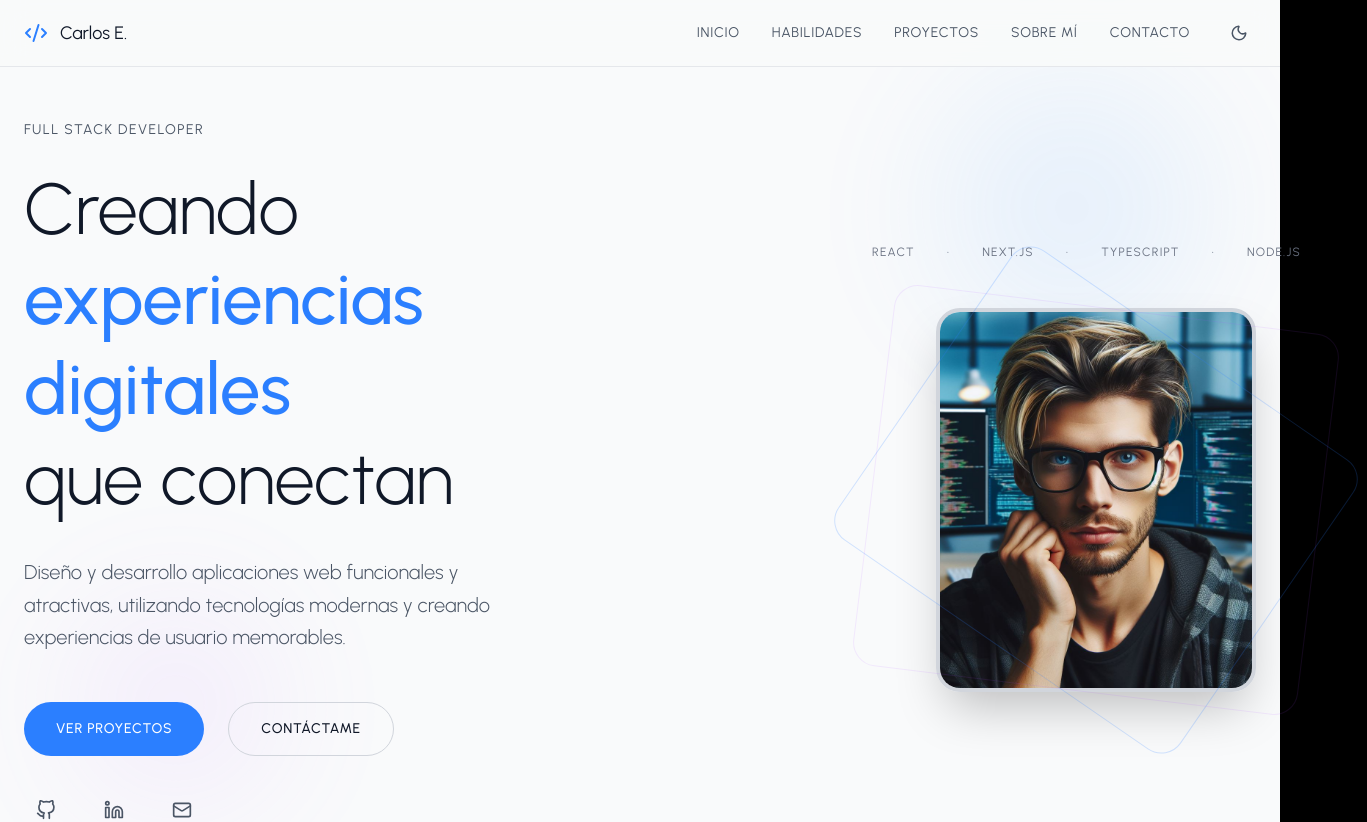
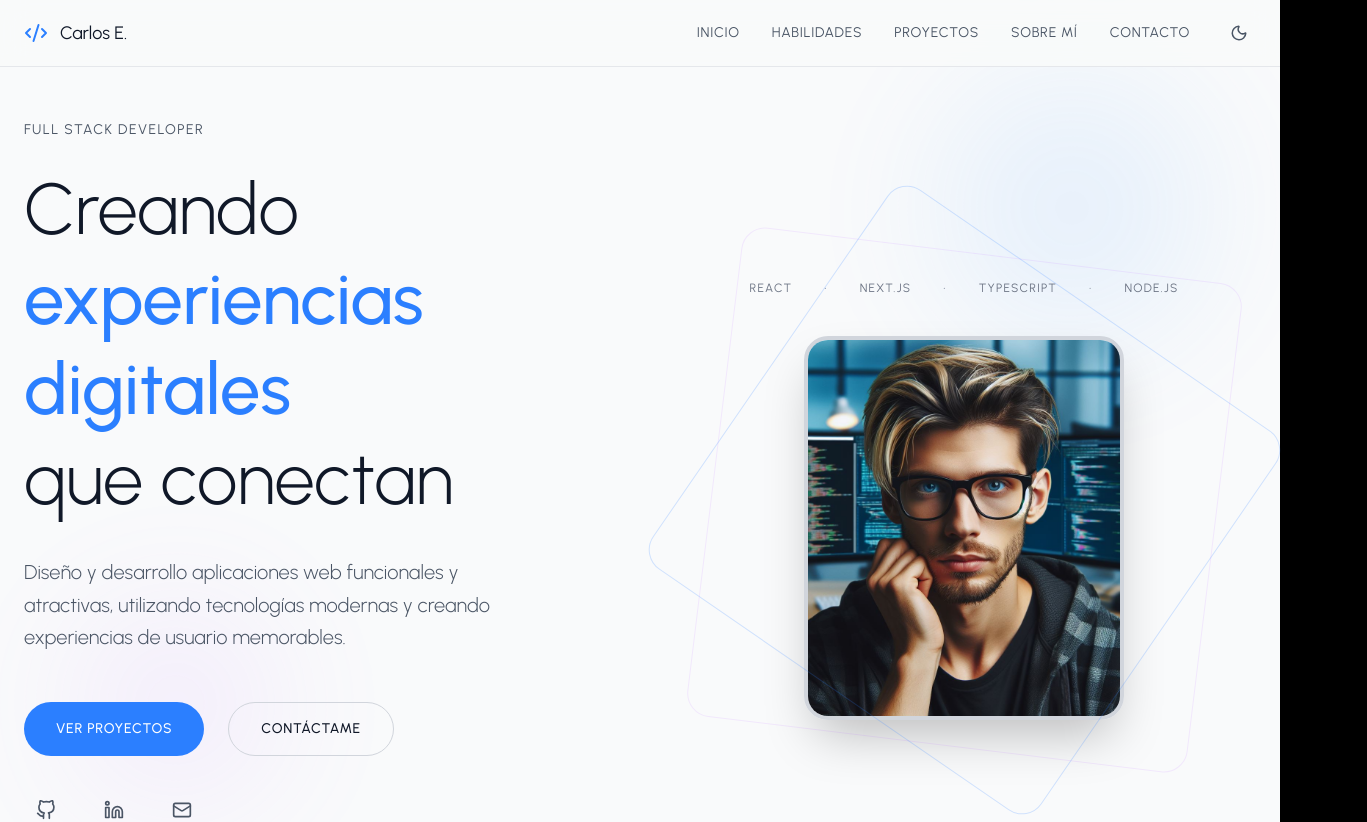
Before and after one commit to carlossilvadev10/cesb-dev-portfolio, a React (Vite) app: page / in a window 1280 px wide. Shown: the top 822 px of the page, 1367 px wide, since content can reach past the window. Built offline with nearby package versions, Linux system fonts and the light colour scheme; a web font is replaced by a local one.

Commit message:
Se centra imagen de perfil y tecnologías en todas las resoluciones

```diff
--- a/src/components/sections/Hero.jsx
+++ b/src/components/sections/Hero.jsx
@@ -111,7 +111,7 @@ const Hero = () => {
                                     ))
                                 }
                             </motion.div>
-                            <motion.div variants = {itemVariants} className = "flex items-center justify-center space-x-6 text-xs uppercase tracking-widest flex-wrap">
+                            <motion.div variants = {itemVariants} className = "flex items-center justify-center space-x-3 md:space-x-6 text-xs uppercase tracking-widest flex-wrap">
                                 <span className = {`${isDarkMode ? "text-gray-600" : "text-gray-500"}`}>
                                     React
                                 </span>
@@ -175,9 +175,9 @@ const Hero = () => {
                                 }
                             </motion.div>
                         </motion.div>
-                        <motion.div initial = "hidden" animate = "visible" variants = {imageVariants} className = "flex justify-center lg:justify-end">
-                            <div className = "relative">
-                                <motion.div variants = {itemVariants} className = "flex items-center space-x-8 text-xs uppercase tracking-widest absolute -top-16 -left-16">
+                        <motion.div initial = "hidden" animate = "visible" variants = {imageVariants} className = "flex justify-center">
+                            <div className = "relative flex flex-col items-center">
+                                <motion.div variants = {itemVariants} className = "flex items-center justify-center space-x-8 text-xs uppercase tracking-widest mb-10">
                                     <span className = {`${isDarkMode ? "text-gray-600" : "text-gray-500"}`}>
                                         React
                                     </span>
```
